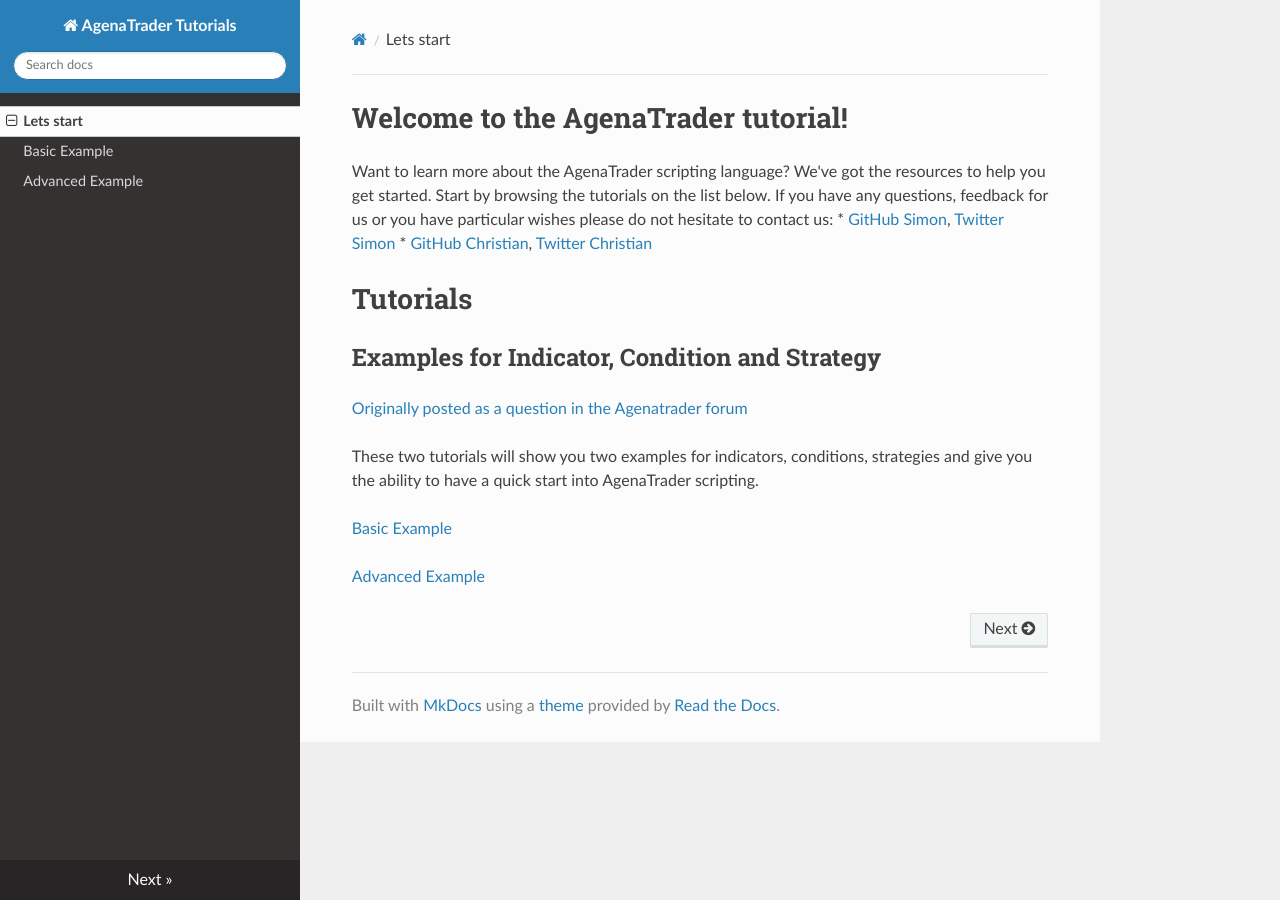
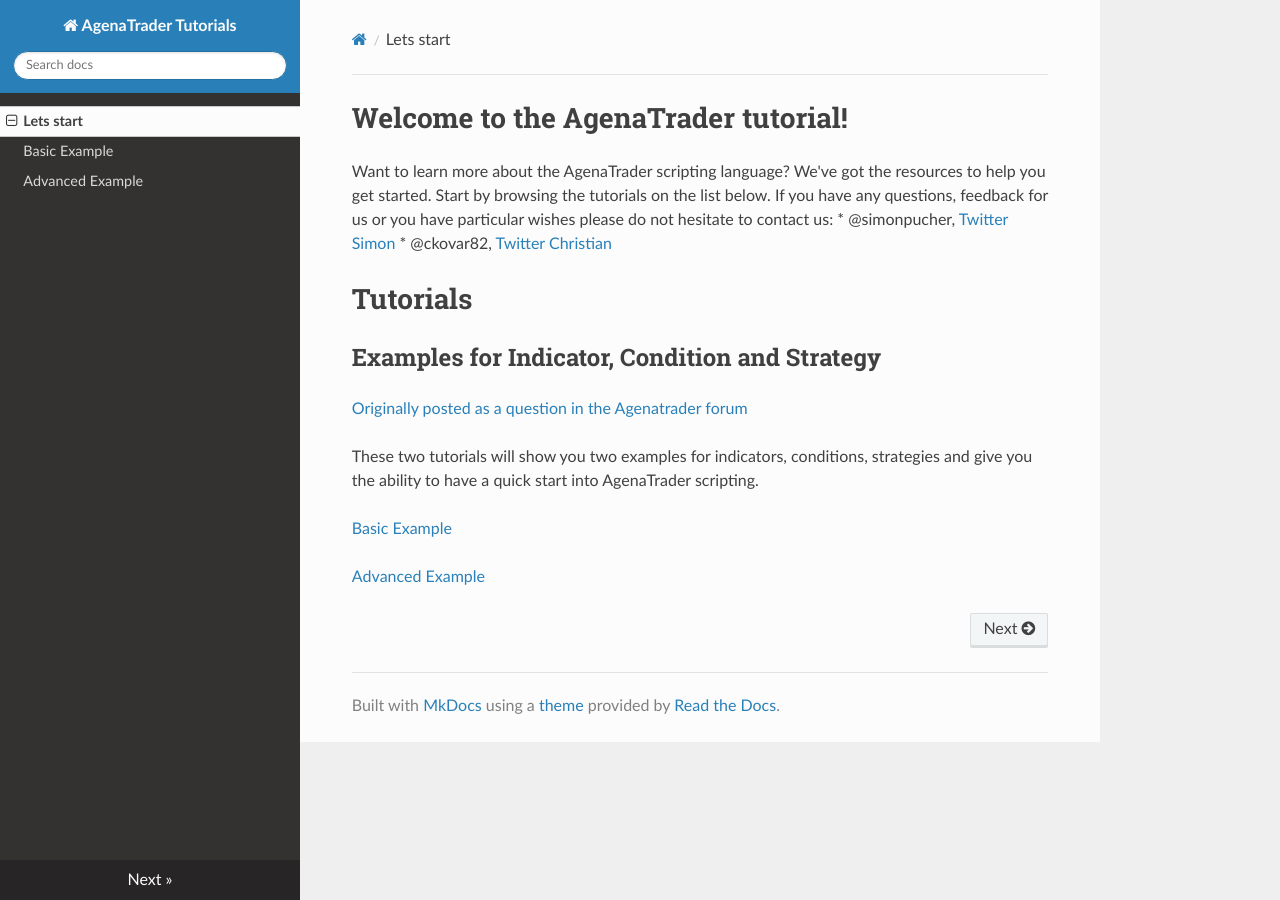
Before and after one commit to AgenaTrader/Tutorials, an MkDocs documentation site: the page built from sources/index.md, in a window 1280 px wide. Built offline with MkDocs 1.6.1, drawn with Linux system fonts in a browser that asks for light colours; nearby versions of some CDN libraries; old or Windows-style settings are respelled for this version of MkDocs.

Commit message:
Update index.md

```diff
--- a/sources/index.md
+++ b/sources/index.md
@@ -1,8 +1,8 @@
 #Welcome to the AgenaTrader tutorial!
 Want to learn more about the AgenaTrader scripting language? We've got the resources to help you get started. Start by browsing the tutorials on the list below.
 If you have any questions, feedback for us or you have particular wishes please do not hesitate to contact us:
-* [GitHub Simon](@simonpucher), [Twitter Simon](https://twitter.com/SimonPucher)
-* [GitHub Christian](@ckovar82), [Twitter Christian](https://twitter.com/ckovar82)
+* @simonpucher, [Twitter Simon](https://twitter.com/SimonPucher)
+* @ckovar82, [Twitter Christian](https://twitter.com/ckovar82)
 
 #Tutorials
 ##Examples for Indicator, Condition and Strategy
```
